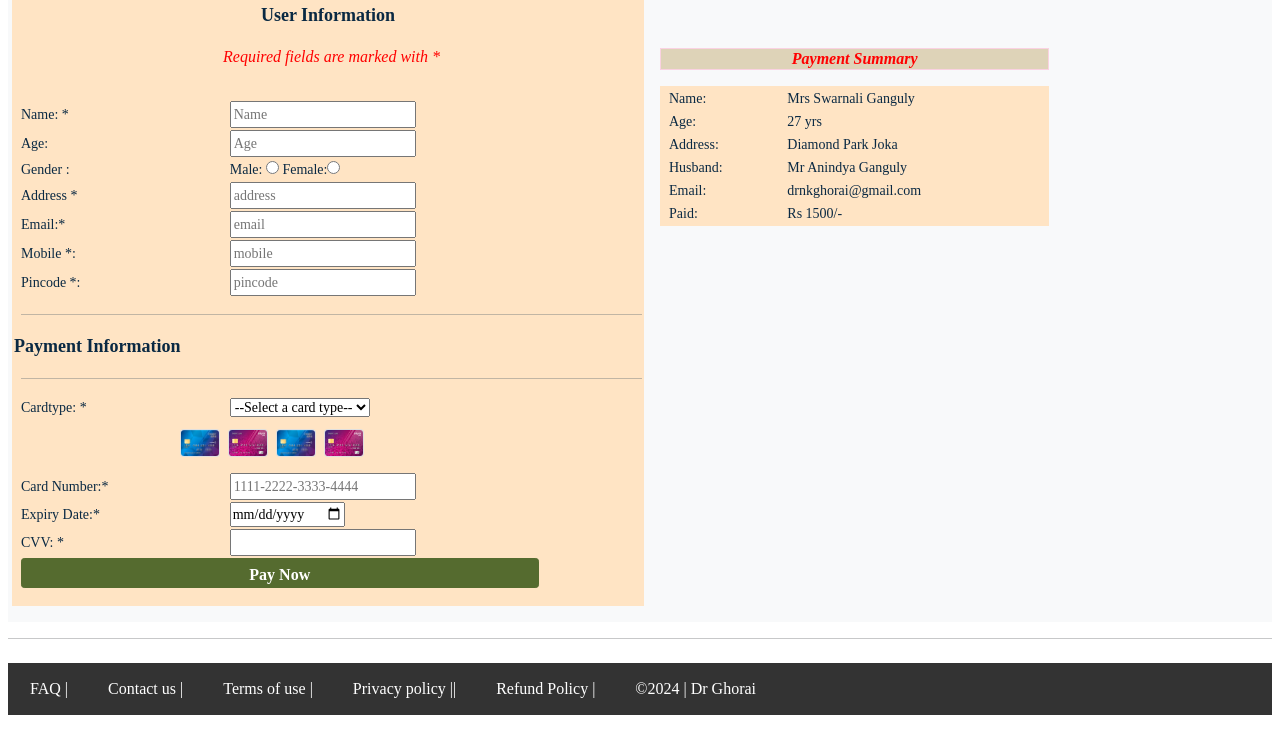
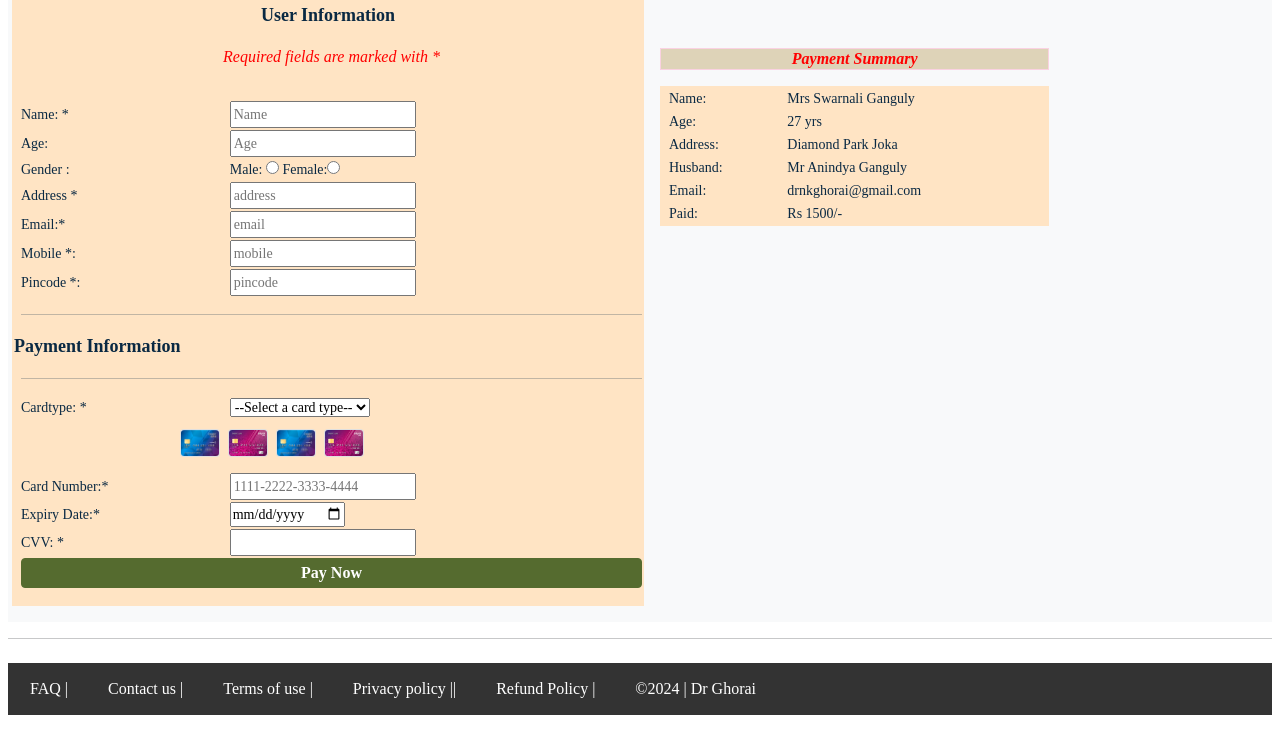
Before and after one commit to gargighorai/GargiWeb, a plain HTML site: page payment_form.html in a window 1280 px wide. Shown: the part 269-1000 px from the top of the page. Drawn offline with nearby package versions, Linux system fonts and the light colour scheme.

Commit message:
Update payment_form.html

```diff
--- a/payment_form.html
+++ b/payment_form.html
@@ -293,7 +293,7 @@ legend{
         </tr>
         <tr>
           <td colspan="4">
-            <input class="btn btn-sm col-10 panel panel-footer py-1 panel-darkolive  " type="submit" value="Pay Now">
+            <input class="btn col-12  panel panel-darkolive" type="submit" value="Pay Now">
 
            </td>
         </tr>
```
